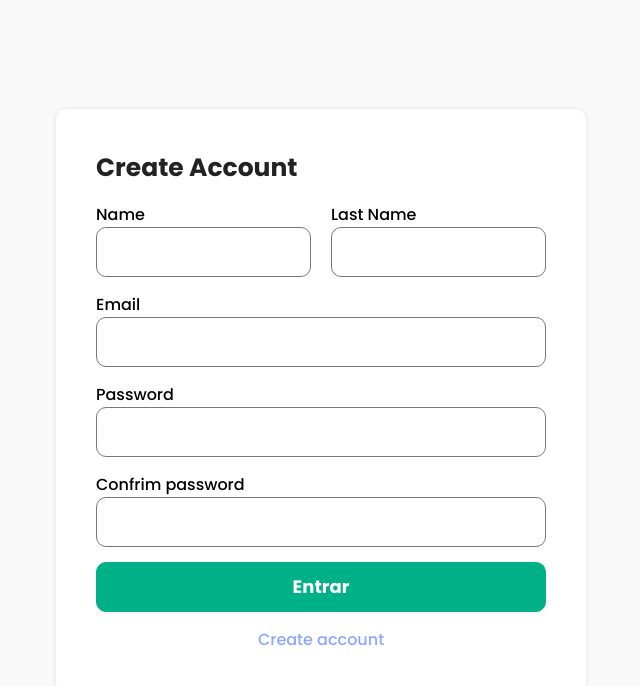
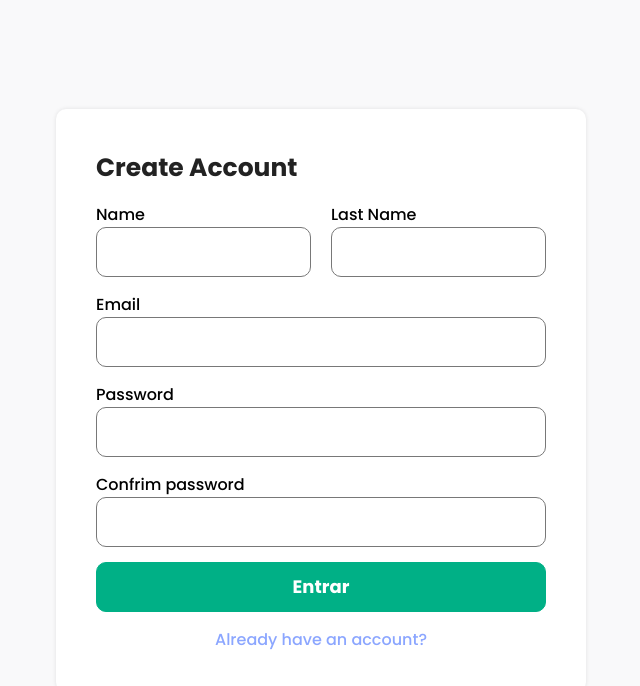
Before and after one commit to GabrielNatan/finance, a React (Create React App) app: page /create-account in a window 1280 px wide. Shown: the top 686 px of the page, without its empty margins (319-959 px from the left). Built offline with nearby package versions, Linux system fonts and the light colour scheme.

Commit message:
style: change text link in create account

```diff
--- a/src/pages/CreateAccount/index.tsx
+++ b/src/pages/CreateAccount/index.tsx
@@ -91,8 +91,8 @@ export const CreateAccount = () => {
           text="Entrar"
           type="submit"
         />
-        <Navigation to="/">
-          Create account
+        <Navigation to="/login">
+          Already have an account?
         </Navigation>
       </Form>
     </Container>
```
